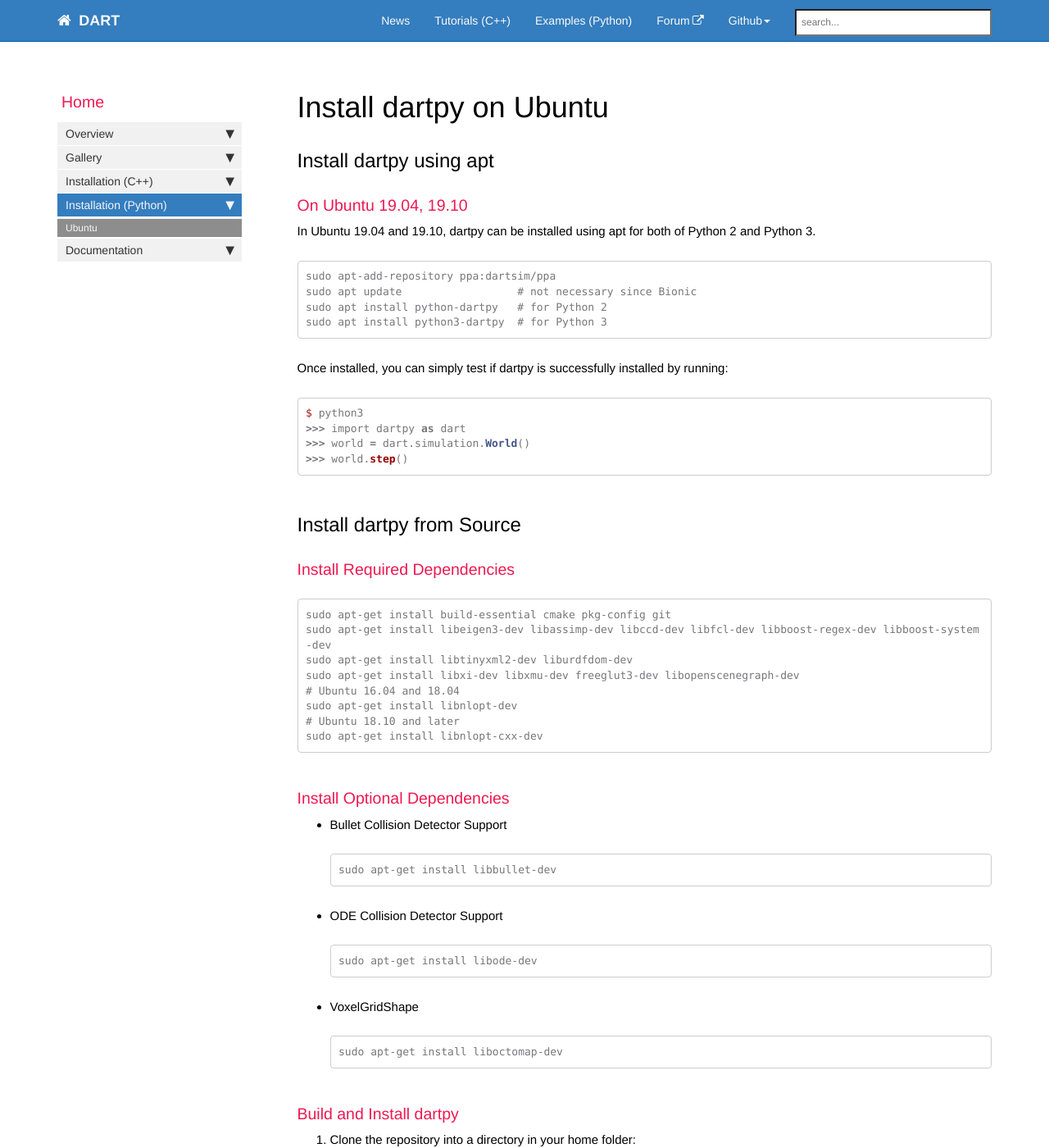
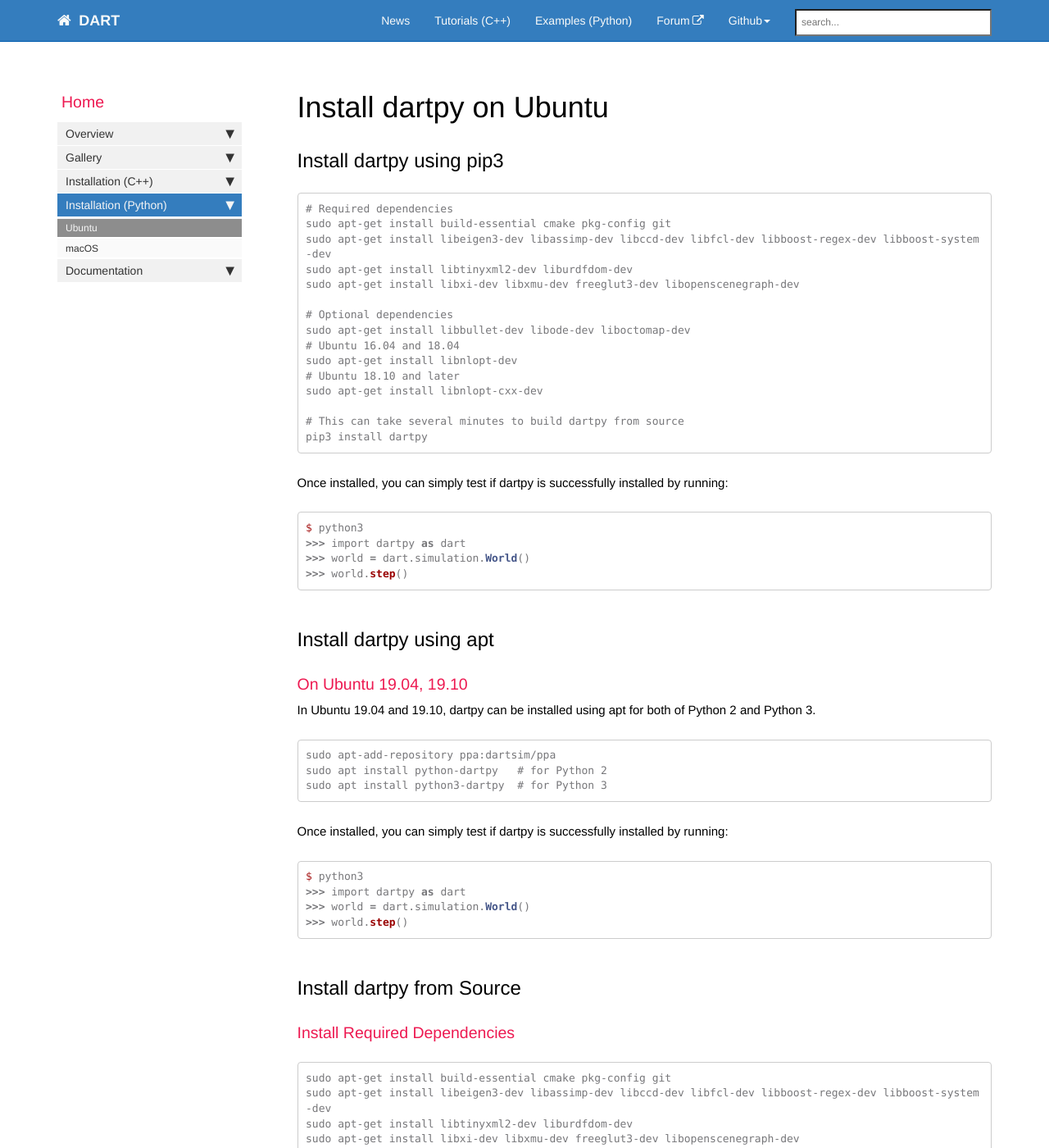
Before and after one commit to dartsim/dartsim.github.io, a Jekyll site: the page built from pages/install_dartpy_on_ubuntu.md, in a window 1280 px wide and 1400 px high. Shown: the whole window at 82% size. Built offline with Jekyll 4.4.1, drawn with Linux system fonts in a browser that asks for light colours; nearby versions of some CDN libraries; comment, search, counter and statistics services are not loaded.

Commit message:
Add dartpy installation using pip3

````diff
--- a/_data/sidebars/home_sidebar.yml
+++ b/_data/sidebars/home_sidebar.yml
@@ -107,6 +107,10 @@ entries:
         url: /install_dartpy_on_ubuntu.html
         output: web, pdf
 
+      - title: macOS
+        url: /install_dartpy_on_macos.html
+        output: web, pdf
+
   - title: Documentation
     output: web, pdf
     folderitems:
--- a/pages/install_dartpy_on_ubuntu.md
+++ b/pages/install_dartpy_on_ubuntu.md
@@ -5,6 +5,35 @@ sidebar: home_sidebar
 permalink: install_dartpy_on_ubuntu.html
 toc: false
 ---
+
+## Install dartpy using pip3
+
+```
+# Required dependencies
+sudo apt-get install build-essential cmake pkg-config git
+sudo apt-get install libeigen3-dev libassimp-dev libccd-dev libfcl-dev libboost-regex-dev libboost-system-dev
+sudo apt-get install libtinyxml2-dev liburdfdom-dev
+sudo apt-get install libxi-dev libxmu-dev freeglut3-dev libopenscenegraph-dev
+
+# Optional dependencies
+sudo apt-get install libbullet-dev libode-dev liboctomap-dev
+# Ubuntu 16.04 and 18.04
+sudo apt-get install libnlopt-dev
+# Ubuntu 18.10 and later
+sudo apt-get install libnlopt-cxx-dev
+
+# This can take several minutes to build dartpy from source
+pip3 install dartpy
+```
+
+Once installed, you can simply test if dartpy is successfully installed by running:
+
+```python
+$ python3
+>>> import dartpy as dart
+>>> world = dart.simulation.World()
+>>> world.step()
+```
 
 ## Install dartpy using apt
 
@@ -14,7 +43,6 @@ In Ubuntu 19.04 and 19.10, dartpy can be installed using apt for both of Python
 
 ```
 sudo apt-add-repository ppa:dartsim/ppa
-sudo apt update                  # not necessary since Bionic
 sudo apt install python-dartpy   # for Python 2
 sudo apt install python3-dartpy  # for Python 3
 ```
````
Also changed, not shown: pages/install_dartpy_on_macos.md (added, +77 -0 lines).
